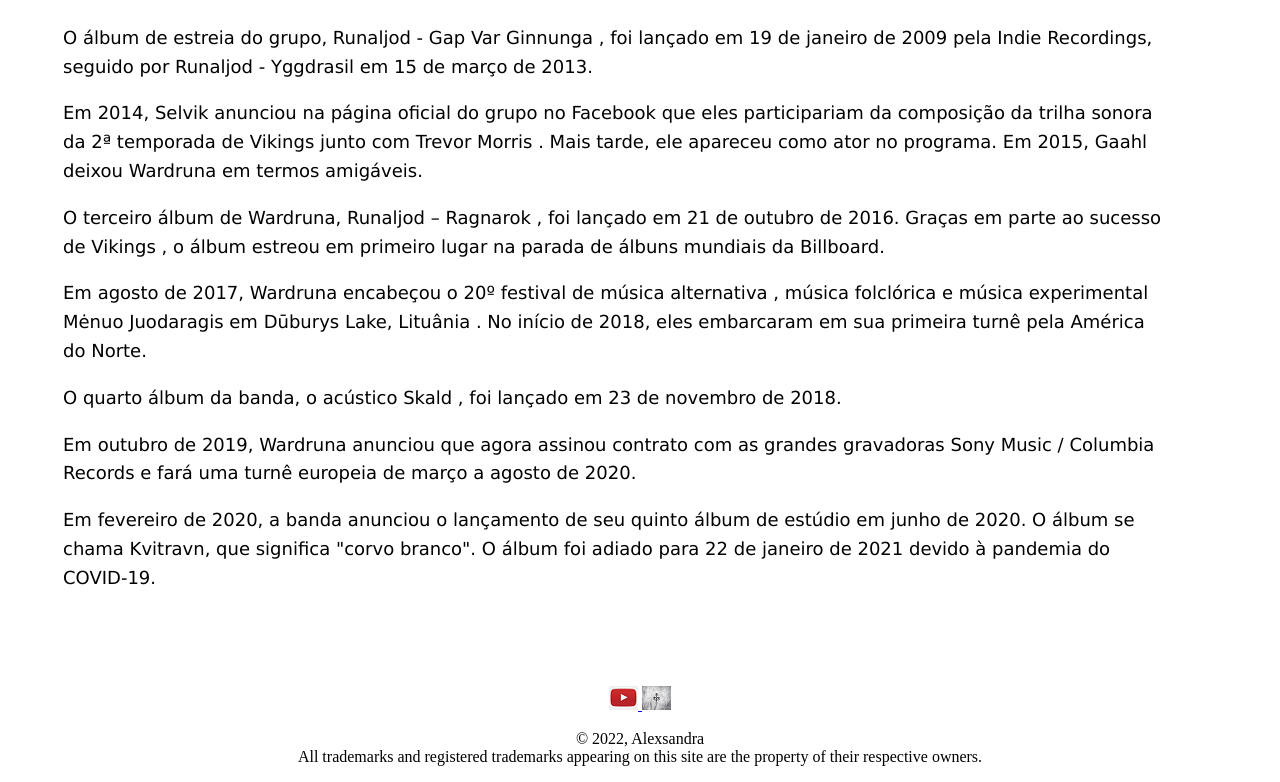
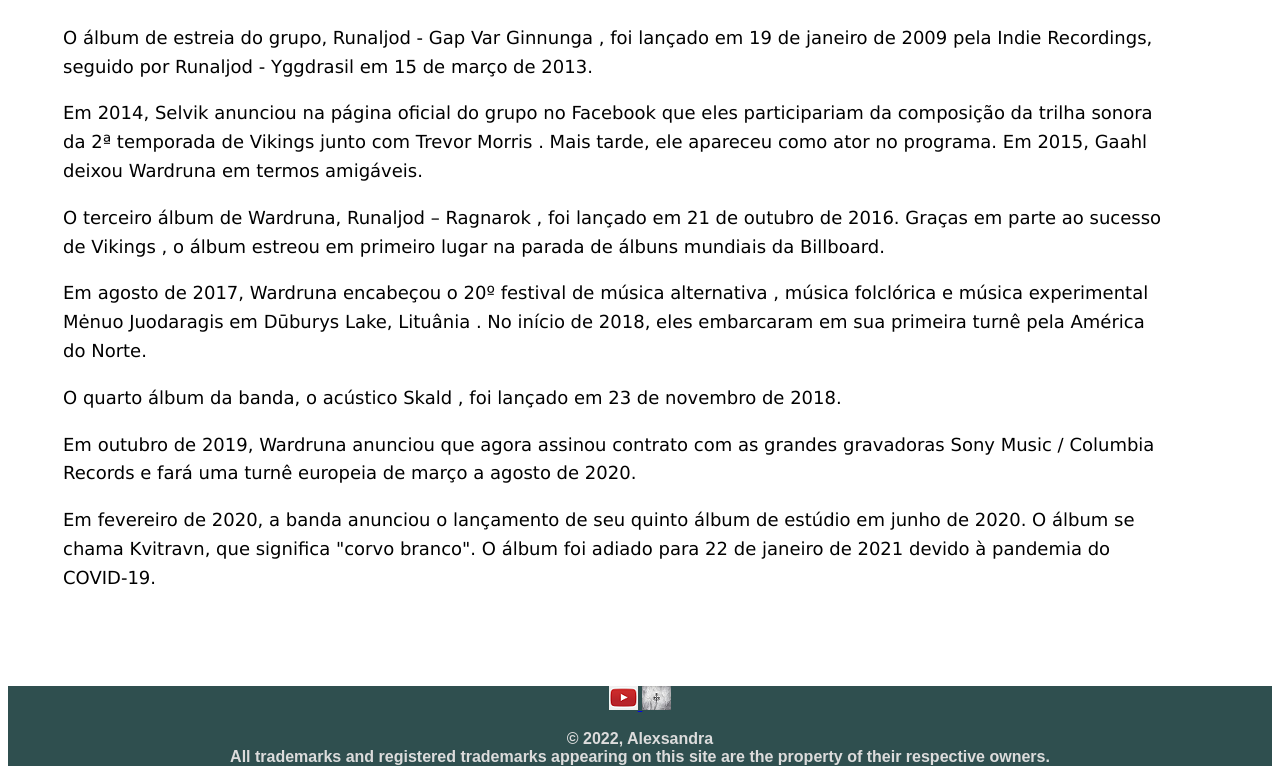
Before and after one commit to Alexsandra127/Wardruna-, a plain HTML site: page index.html in a window 1280 px wide. Shown: the part 1746-2528 px from the top of the page. Drawn offline with Linux system fonts and the light colour scheme.

Commit message:
Alterando footer

```diff
--- a/lounge.css
+++ b/lounge.css
@@ -74,3 +74,10 @@
 #logo{
 	margin-right: 200px;
 }
+
+#footer {
+	background-color: #2F4F4F;
+	font-family: Arial;
+	font-weight: bold;
+	color: #DCDCDC;
+}
```
